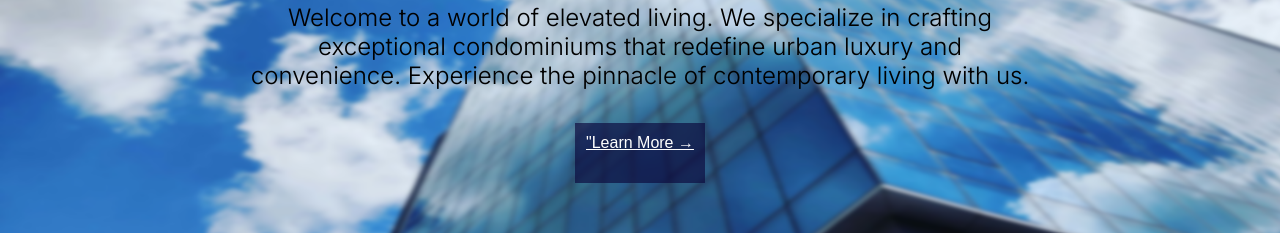
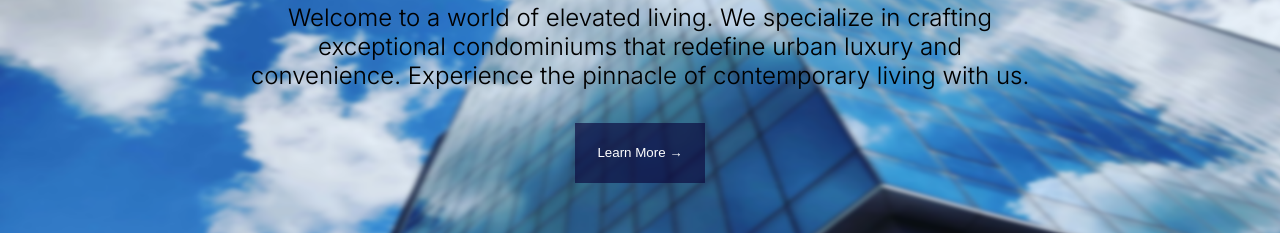
Before and after one commit to Riyadh-Mclane-V-Datangel/landing-page, a React (Create React App) app: page / in a window 1280 px wide. Shown: the part 377-610 px from the top of the page. Built offline with nearby package versions, Linux system fonts and the light colour scheme.

Commit message:
learn more

```diff
--- a/src/App.js
+++ b/src/App.js
@@ -96,8 +96,9 @@ const LandingPage = () => {
       </div>
 
       <div className="button-wrapper">
-        <a href="https://riyadh-mclane-v-datangel.github.io/room-page/" className="button">"Learn More &#8594;</a>
-      </div>
+    <a href="https://riyadh-mclane-v-datangel.github.io/landing-page2/">
+        <input type="button" className="button" value="Learn More &#8594;" /></a>
+    </div>
 
 
       <div id="pre-selling" className="row">
```
